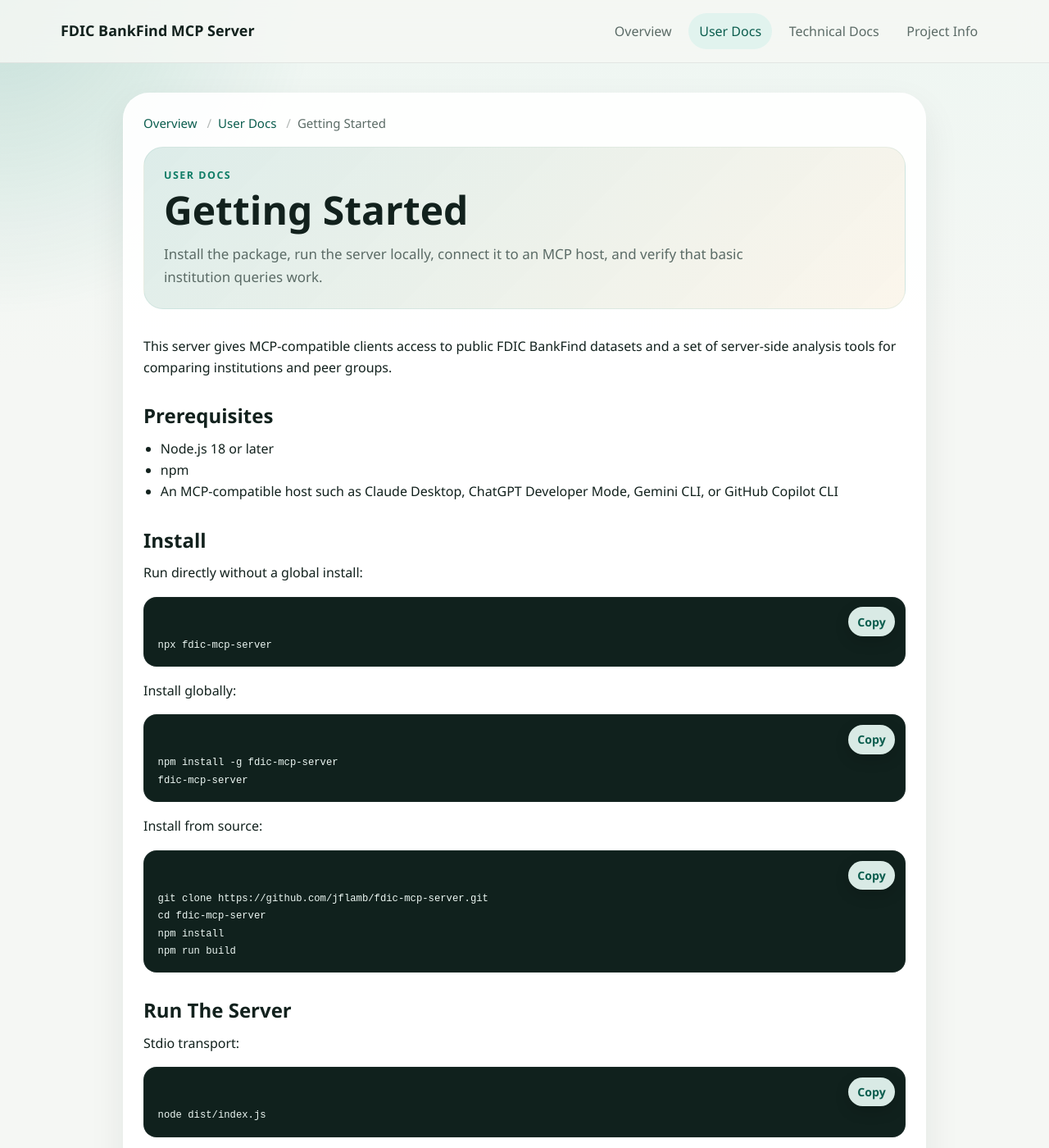
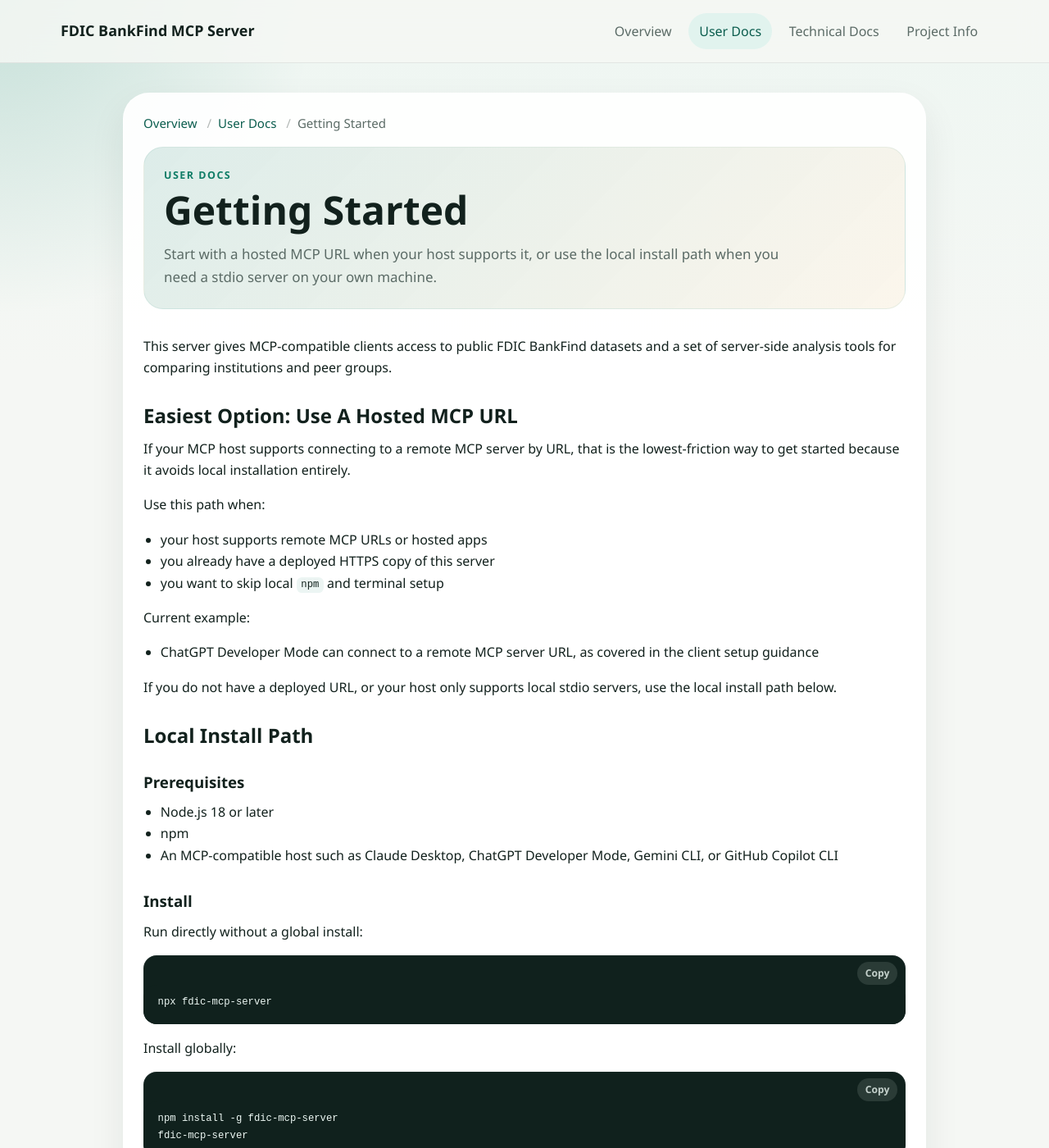
Before and after one commit to jflamb/fdic-mcp-server, a Jekyll site: the page built from docs/getting-started.md, in a window 1280 px wide and 1400 px high. Shown: the whole window at 82% size. Built offline with Jekyll 4.4.1, drawn with Linux system fonts in a browser that asks for light colours; some of the changed text lies outside the part shown.

Commit message:
Polish docs cards and onboarding flow

````diff
--- a/docs/assets/css/docs.css
+++ b/docs/assets/css/docs.css
@@ -198,7 +198,7 @@ a:hover {
 }
 
 .doc-content pre {
-  overflow-x: auto;
+  overflow-x: visible;
   padding: 1rem 1.1rem;
   border-radius: var(--radius-md);
   background: #10211d;
@@ -210,33 +210,40 @@ a:hover {
   background: transparent;
   padding: 0;
   color: inherit;
+  white-space: pre-wrap;
+  word-break: break-word;
 }
 
 .code-block {
-  position: relative;
   margin-bottom: 1rem;
+  overflow: hidden;
+  border-radius: var(--radius-md);
+  background: #10211d;
+  box-shadow: inset 0 0 0 1px rgba(255, 255, 255, 0.04);
+}
+
+.code-block__toolbar {
+  display: flex;
+  justify-content: flex-end;
+  padding: 0.5rem 0.65rem 0;
 }
 
 .code-block .copy-button {
-  position: absolute;
-  top: 0.8rem;
-  right: 0.8rem;
   border: 0;
   border-radius: 999px;
-  background: rgba(225, 243, 238, 0.96);
-  color: var(--accent-deep);
+  background: rgba(225, 243, 238, 0.12);
+  color: rgba(237, 248, 244, 0.78);
   font: inherit;
-  font-size: 0.88rem;
-  font-weight: 700;
-  padding: 0.38rem 0.72rem;
+  font-size: 0.76rem;
+  font-weight: 600;
+  padding: 0.24rem 0.58rem;
   cursor: pointer;
-  box-shadow: 0 6px 18px rgba(0, 0, 0, 0.16);
-  transition: transform 140ms ease, background 140ms ease, color 140ms ease;
+  transition: background 140ms ease, color 140ms ease;
 }
 
 .code-block .copy-button:hover {
-  transform: translateY(-1px);
-  background: #ffffff;
+  background: rgba(225, 243, 238, 0.2);
+  color: #ffffff;
 }
 
 .code-block .copy-button:focus-visible {
@@ -246,7 +253,8 @@ a:hover {
 
 .code-block pre {
   margin-bottom: 0;
-  padding-top: 3rem;
+  padding-top: 0.65rem;
+  box-shadow: none;
 }
 
 .doc-content table {
@@ -284,7 +292,7 @@ a:hover {
 .hero-grid,
 .card-grid {
   display: grid;
-  grid-template-columns: repeat(auto-fit, minmax(220px, 1fr));
+  grid-template-columns: repeat(auto-fit, minmax(240px, 1fr));
   gap: 1rem;
 }
 
@@ -342,6 +350,7 @@ a:hover {
 .card p {
   margin: 0;
   color: var(--muted);
+  line-height: 1.48;
 }
 
 .section-intro {
@@ -372,6 +381,12 @@ a:hover {
   border: 1px solid var(--line);
 }
 
+@media (min-width: 860px) {
+  .card-grid {
+    grid-template-columns: repeat(3, minmax(0, 1fr));
+  }
+}
+
 @media (max-width: 720px) {
   .site-header__inner {
     align-items: flex-start;
--- a/docs/assets/js/docs.js
+++ b/docs/assets/js/docs.js
@@ -12,12 +12,16 @@ document.addEventListener("DOMContentLoaded", () => {
     block.parentNode.insertBefore(wrapper, block);
     wrapper.appendChild(block);
 
+    const toolbar = document.createElement("div");
+    toolbar.className = "code-block__toolbar";
+    wrapper.insertBefore(toolbar, block);
+
     const button = document.createElement("button");
     button.type = "button";
     button.className = "copy-button";
     button.textContent = "Copy";
     button.setAttribute("aria-label", "Copy code block");
-    wrapper.appendChild(button);
+    toolbar.appendChild(button);
 
     button.addEventListener("click", async () => {
       const content = code.innerText;
--- a/docs/getting-started.md
+++ b/docs/getting-started.md
@@ -2,7 +2,7 @@
 title: Getting Started
 nav_group: user
 kicker: User Docs
-summary: Install the package, run the server locally, connect it to an MCP host, and verify that basic institution queries work.
+summary: Start with a hosted MCP URL when your host supports it, or use the local install path when you need a stdio server on your own machine.
 breadcrumbs:
   - title: Overview
     url: /
@@ -12,13 +12,31 @@ breadcrumbs:
 
 This server gives MCP-compatible clients access to public FDIC BankFind datasets and a set of server-side analysis tools for comparing institutions and peer groups.
 
-## Prerequisites
+## Easiest Option: Use A Hosted MCP URL
+
+If your MCP host supports connecting to a remote MCP server by URL, that is the lowest-friction way to get started because it avoids local installation entirely.
+
+Use this path when:
+
+- your host supports remote MCP URLs or hosted apps
+- you already have a deployed HTTPS copy of this server
+- you want to skip local `npm` and terminal setup
+
+Current example:
+
+- ChatGPT Developer Mode can connect to a remote MCP server URL, as covered in the client setup guidance
+
+If you do not have a deployed URL, or your host only supports local stdio servers, use the local install path below.
+
+## Local Install Path
+
+### Prerequisites
 
 - Node.js 18 or later
 - npm
 - An MCP-compatible host such as Claude Desktop, ChatGPT Developer Mode, Gemini CLI, or GitHub Copilot CLI
 
-## Install
+### Install
 
 Run directly without a global install:
 
@@ -42,7 +60,7 @@ npm install
 npm run build
 ```
 
-## Run The Server
+### Run The Server
 
 Stdio transport:
 
@@ -58,7 +76,7 @@ TRANSPORT=http PORT=3000 node dist/index.js
 
 The HTTP MCP endpoint is available at `http://localhost:3000/mcp`.
 
-## Connect A Client
+### Connect A Client
 
 Use the client-specific instructions in [Client Setup]({{ '/clients/' | relative_url }}).
 
@@ -75,7 +93,7 @@ For most local MCP hosts, the minimal stdio configuration looks like this:
 }
 ```
 
-## Verify It Works
+### Verify It Works
 
 Try a simple prompt in your MCP host:
 
````
Also changed, not shown: docs/technical/index.md (+5 -0 lines), docs/tool-reference.md (+4 -4 lines), docs/user-guide.md (+1 -6 lines), tasks/lessons.md (+2 -0 lines).
